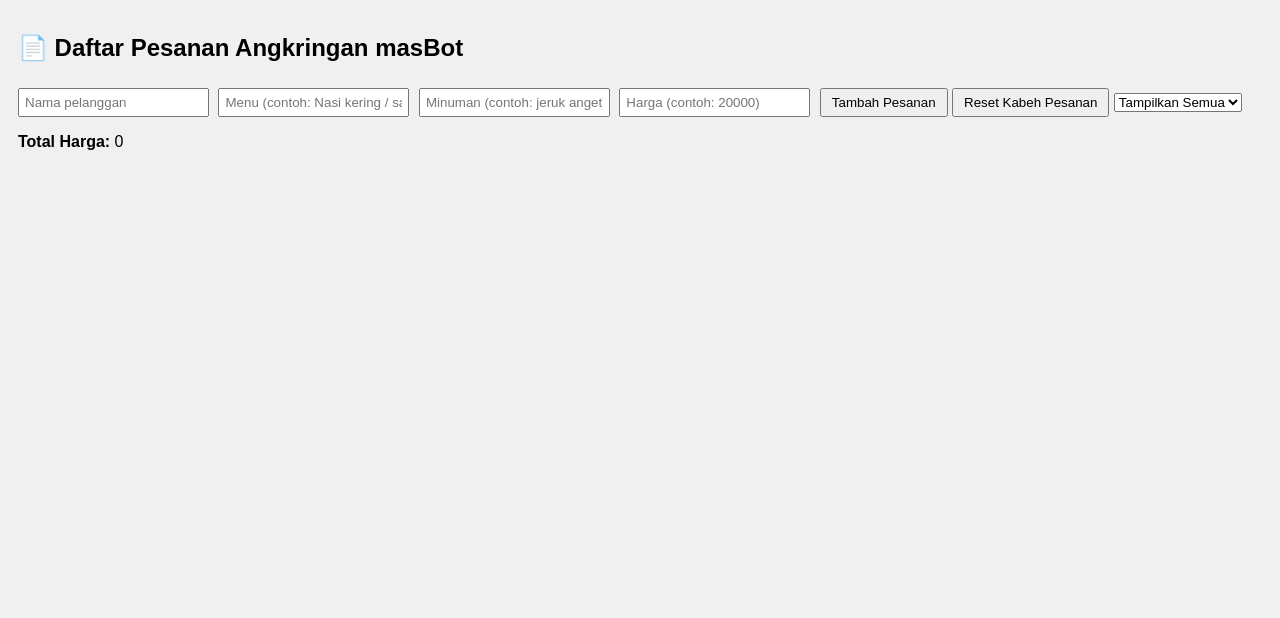
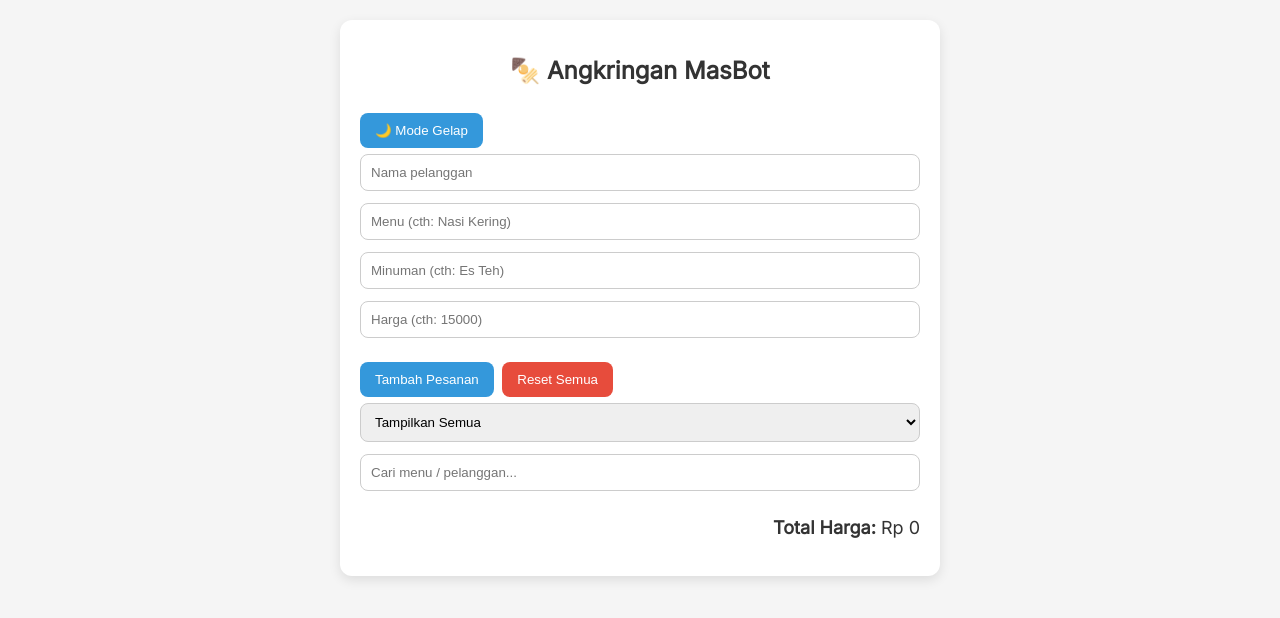
Before and after one commit to masfais/angkringan-masbot, a plain HTML site: page index.html in a window 1280 px wide. Drawn offline with Linux system fonts and the light colour scheme.

Commit message:
feat: tambah fitur pencarian menu dan pelanggan

```diff
--- a/app.js
+++ b/app.js
@@ -46,10 +46,19 @@ function tambahPesanan() {
 function renderPesanan() {
   const list = document.getElementById("daftarPesanan");
   const filter = document.getElementById("filter")?.value || "Semua";
+  const keyword = document.getElementById("search")?.value.toLowerCase() || "";
 
   list.innerHTML = "";
+
   pesanan
-    .filter((item) => filter === "Semua" || item.status === filter)
+    .filter((item) => {
+      const cocokFilter = filter === "Semua" || item.status === filter;
+      const cocokKeyword =
+        item.nama.toLowerCase().includes(keyword) ||
+        item.menu.toLowerCase().includes(keyword) ||
+        item.minuman.toLowerCase().includes(keyword);
+      return cocokFilter && cocokKeyword;
+    })
     .forEach((item) => {
       const li = document.createElement("li");
       li.innerHTML = `
@@ -100,3 +109,24 @@ function resetPesanan() {
 function simpanKeLocalStorage() {
   localStorage.setItem("dataPesanan", JSON.stringify(pesanan));
 }
+
+function toggleDarkMode() {
+  document.body.classList.toggle("dark");
+
+  const tombol = document.getElementById("toggleMode");
+  const isDark = document.body.classList.contains("dark");
+
+  tombol.textContent = isDark ? "☀️ Mode Terang" : "🌙 Mode Gelap";
+
+  // Simpan ke localStorage
+  localStorage.setItem("darkMode", isDark ? "true" : "false");
+}
+
+// Cek preferensi dark mode saat awal
+window.addEventListener("DOMContentLoaded", () => {
+  const isDark = localStorage.getItem("darkMode") === "true";
+  if (isDark) {
+    document.body.classList.add("dark");
+    document.getElementById("toggleMode").textContent = "☀️ Mode Terang";
+  }
+});
--- a/index.html
+++ b/index.html
@@ -2,62 +2,48 @@
 <html lang="id">
   <head>
     <meta charset="UTF-8" />
-    <title>Angkringan Sederhana masBot</title>
-    <style>
-      body {
-        font-family: sans-serif;
-        background: #f0f0f0;
-        padding: 10px;
-      }
-      h1 {
-        font-size: 24px;
-      }
-      input {
-        margin-right: 5px;
-        padding: 5px;
-      }
-      button {
-        padding: 5px 10px;
-        margin-top: 10px;
-      }
-      li {
-        margin: 10px 0;
-        background: white;
-        padding: 10px;
-        border-radius: 5px;
-      }
-      .status-selesai {
-        color: green;
-        font-weight: bold;
-      }
-    </style>
+    <meta name="viewport" content="width=device-width, initial-scale=1.0" />
+    <title>Angkringan MasBot 🍢</title>
+    <link rel="stylesheet" href="style.css" />
+    <link
+      href="https://fonts.googleapis.com/css2?family=Inter&display=swap"
+      rel="stylesheet"
+    />
   </head>
   <body>
-    <h1>📄 Daftar Pesanan Angkringan masBot</h1>
+    <div class="container">
+      <h1>🍢 Angkringan MasBot</h1>
+      <button id="toggleMode" onclick="toggleDarkMode()">🌙 Mode Gelap</button>
+
       <input type="text" id="nama" placeholder="Nama pelanggan" />
-    <input
-      type="text"
-      id="menu"
-      placeholder="Menu (contoh: Nasi kering / sambel teri)"
-    />
-    <input
-      type="text"
-      id="minuman"
-      placeholder="Minuman (contoh: jeruk anget)"
-    />
-    <input type="number" id="harga" placeholder="Harga (contoh: 20000)" />
+      <input type="text" id="menu" placeholder="Menu (cth: Nasi Kering)" />
+      <input type="text" id="minuman" placeholder="Minuman (cth: Es Teh)" />
+      <input type="number" id="harga" placeholder="Harga (cth: 15000)" />
+
+      <div class="actions">
         <button onclick="tambahPesanan()">Tambah Pesanan</button>
-    <button onclick="resetPesanan()">Reset Kabeh Pesanan</button>
+        <button onclick="resetPesanan()" class="btn-danger">Reset Semua</button>
+      </div>
 
       <select id="filter" onchange="renderPesanan()">
         <option value="Semua">Tampilkan Semua</option>
         <option value="Tunggu Sekedap">Tunggu Sekedap</option>
-
         <option value="Sampun Siap !">Sampun Siap !</option>
       </select>
+      <input
+        type="text"
+        id="search"
+        placeholder="Cari menu / pelanggan..."
+        oninput="renderPesanan()"
+      />
 
       <ul id="daftarPesanan"></ul>
-    <p><strong>Total Harga:</strong> <span id="totalHarga">0</span></p>
+
+      <p class="total">
+        <strong>Total Harga:</strong> Rp <span id="totalHarga">0</span>
+      </p>
+    </div>
+
+    <script src="app.js"></script>
   </body>
-  <script src="app.js"></script>
 </html>
--- a/style.css
+++ b/style.css
@@ -0,0 +1,130 @@
+* {
+  box-sizing: border-box;
+}
+
+body {
+  font-family: "Inter", sans-serif;
+  background-color: #f5f5f5;
+  margin: 0;
+  padding: 20px;
+  color: #333;
+}
+
+.container {
+  max-width: 600px;
+  margin: auto;
+  background: #fff;
+  border-radius: 12px;
+  padding: 20px;
+  box-shadow: 0 4px 12px rgba(0, 0, 0, 0.1);
+}
+
+h1 {
+  text-align: center;
+  font-size: 24px;
+  margin-bottom: 20px;
+}
+
+input,
+select {
+  width: 100%;
+  padding: 10px;
+  margin: 6px 0;
+  border: 1px solid #ccc;
+  border-radius: 8px;
+}
+
+button {
+  padding: 10px 15px;
+  margin: 8px 4px 0 0;
+  border: none;
+  background-color: #3498db;
+  color: white;
+  border-radius: 8px;
+  cursor: pointer;
+  transition: background 0.2s;
+}
+
+button:hover {
+  background-color: #2980b9;
+}
+
+.btn-danger {
+  background-color: #e74c3c;
+}
+
+.btn-danger:hover {
+  background-color: #c0392b;
+}
+
+ul {
+  list-style: none;
+  padding: 0;
+}
+
+li {
+  background: #fdfdfd;
+  border: 1px solid #ddd;
+  border-radius: 8px;
+  margin: 10px 0;
+  padding: 15px;
+}
+
+.status-selesai {
+  color: green;
+  font-weight: bold;
+}
+
+.total {
+  font-size: 18px;
+  text-align: right;
+  margin-top: 20px;
+}
+
+.actions {
+  margin-top: 10px;
+}
+
+@media (max-width: 480px) {
+  button {
+    width: 100%;
+    margin-bottom: 10px;
+  }
+}
+body.dark {
+  background-color: #1e1e1e;
+  color: #f0f0f0;
+}
+
+body.dark .container {
+  background: #2c2c2c;
+  box-shadow: 0 4px 12px rgba(255, 255, 255, 0.05);
+}
+
+body.dark input,
+body.dark select {
+  background-color: #3a3a3a;
+  color: white;
+  border: 1px solid #555;
+}
+
+body.dark button {
+  background-color: #444;
+}
+
+body.dark button:hover {
+  background-color: #666;
+}
+
+body.dark .btn-danger {
+  background-color: #a94442;
+}
+
+body.dark .btn-danger:hover {
+  background-color: #c9302c;
+}
+
+body.dark li {
+  background-color: #333;
+  border: 1px solid #444;
+}
```
Lines whose indentation alone changed are shown as unchanged.
